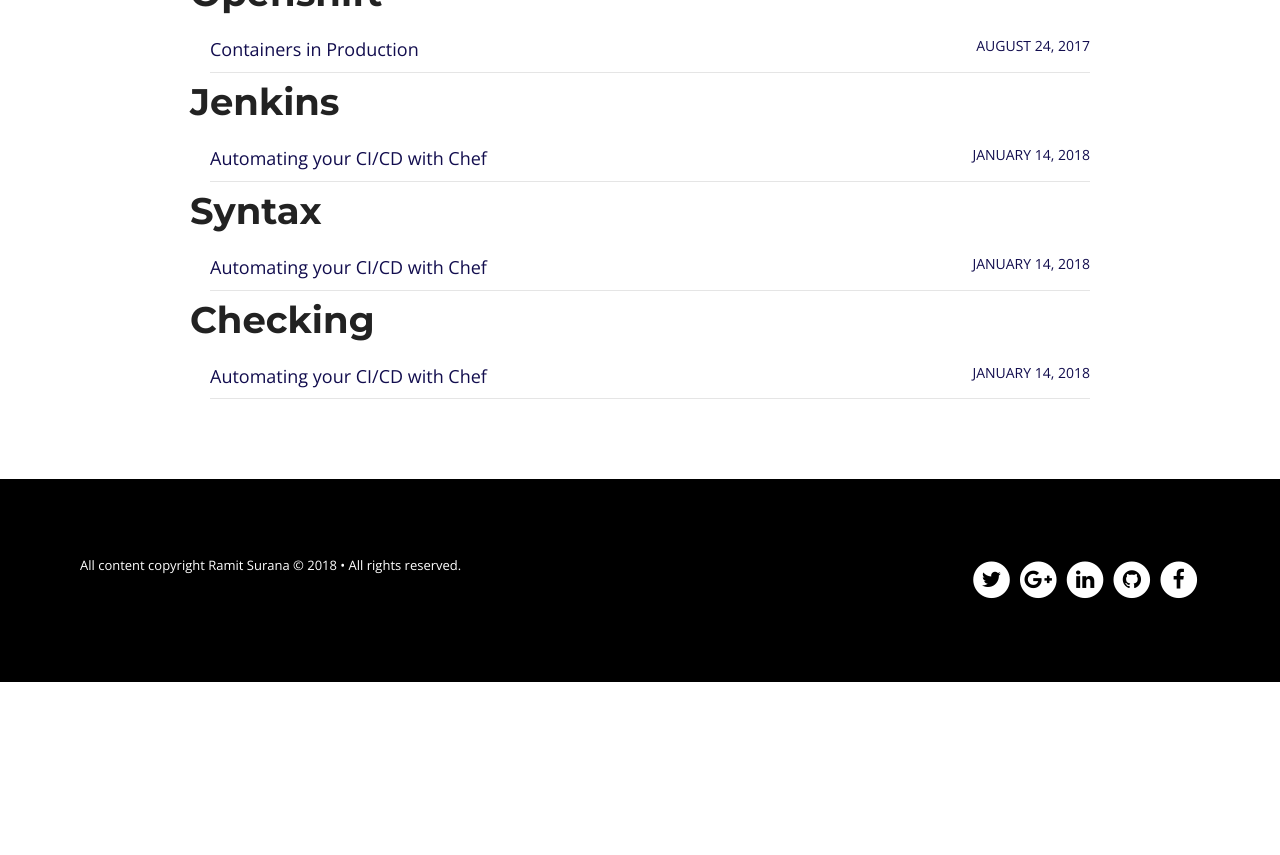
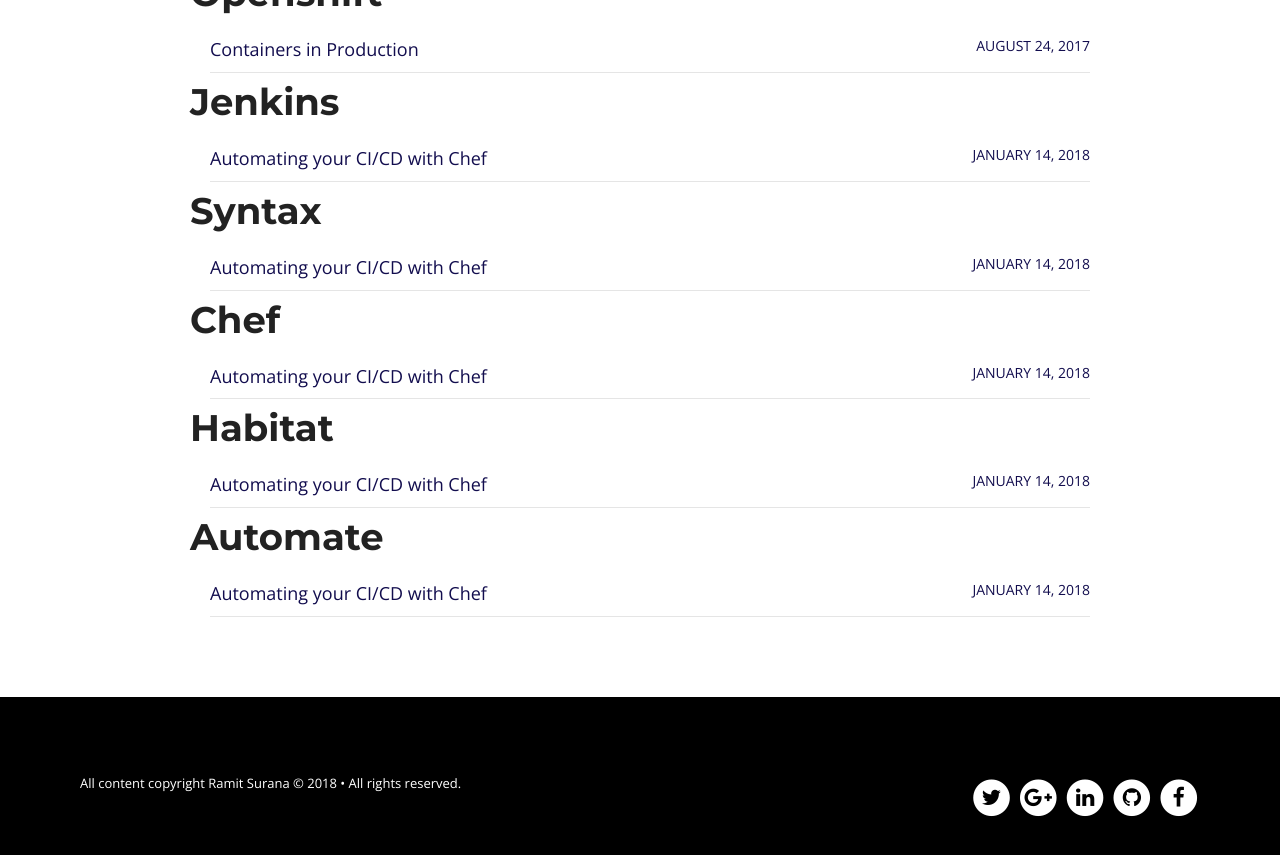
Before and after one commit to ramit05/myblog, a Jekyll site: the page built from tags.html, in a window 1280 px wide and 900 px high, scrolled down 4454 px. Shown: the top 855 px of the window. Built offline with Jekyll 4.4.1, drawn with Linux system fonts in a browser that asks for light colours; nearby versions of some CDN libraries; before the commit the page ends 5136 px from its top, so only the background shows below that; some of the changed text lies outside the part shown.

Commit message:
fix tags

```diff
--- a/_posts/2018-01-14-ci-cd-chef-automate.md
+++ b/_posts/2018-01-14-ci-cd-chef-automate.md
@@ -3,8 +3,8 @@
 title: "Automating your CI/CD with Chef"
 date: 2018-01-14
 author: Ramit Surana
-tags: Jenkins Continous Delivery Continous Integration Syntax Checking
-excerpt: "Some important lessons learnt in CI/CD Journey"
+tags: Jenkins Continous Delivery Continous Integration Syntax Chef Habitat Automate
+excerpt: "Using Chef Tools to automate your CI/CD Journey"
 ---
 
 Hi Everyone,As Martin Fowler correctly explains continous delivery:
```
